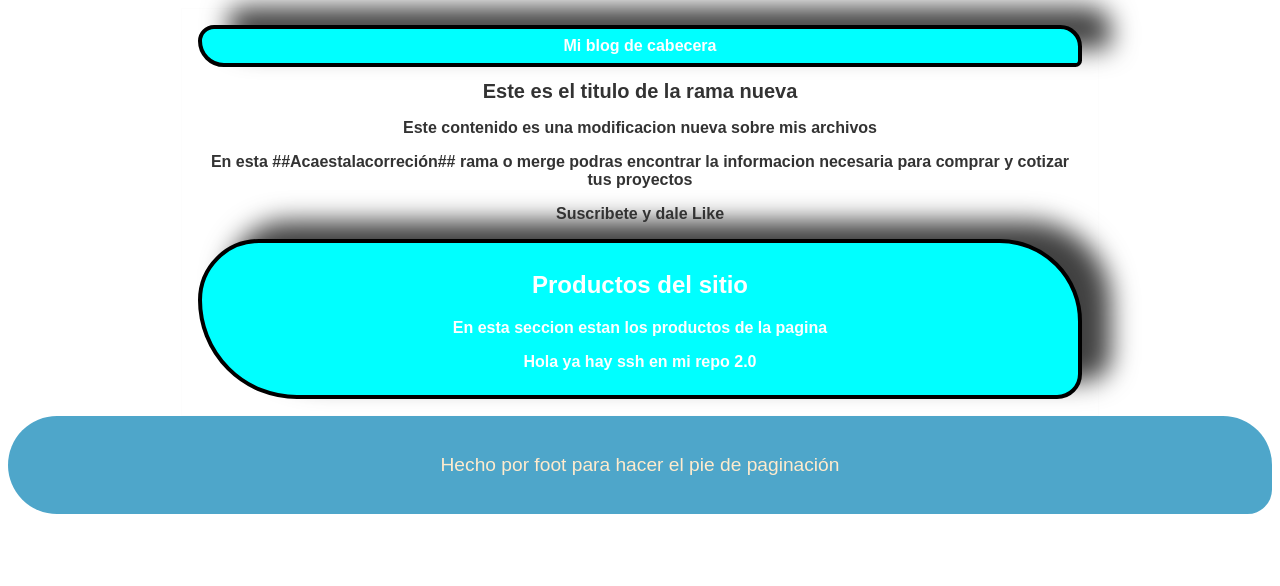
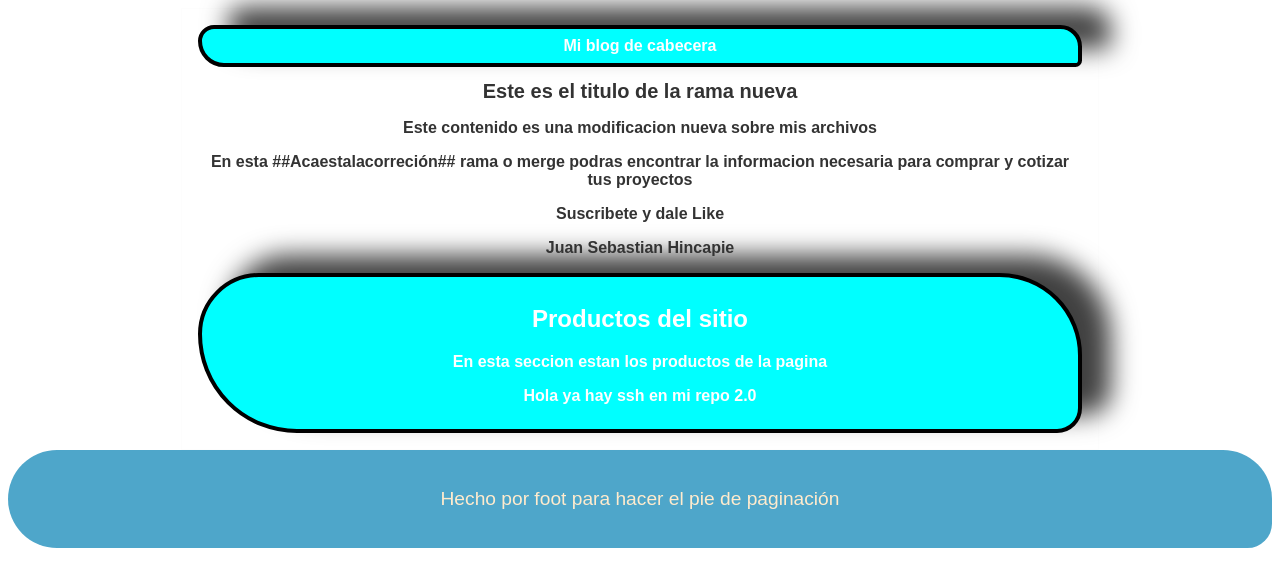
Before and after one commit to jshincapie/BlogNew, a plain HTML site: page index.html in a window 1280 px wide. Drawn offline with Linux system fonts and the light colour scheme.

```diff
--- a/index.html
+++ b/index.html
@@ -17,6 +17,7 @@
             <p>Este contenido es una modificacion nueva sobre mis archivos</p>
             <p>En esta ##Acaestalacorreci&oacute;n## rama o merge podras encontrar la informacion necesaria para comprar y cotizar tus proyectos </p>
             <p>Suscribete y dale Like</p>
+            <p>Juan Sebastian Hincapie </p>
         </div>
 
         <div id="productos">
```
